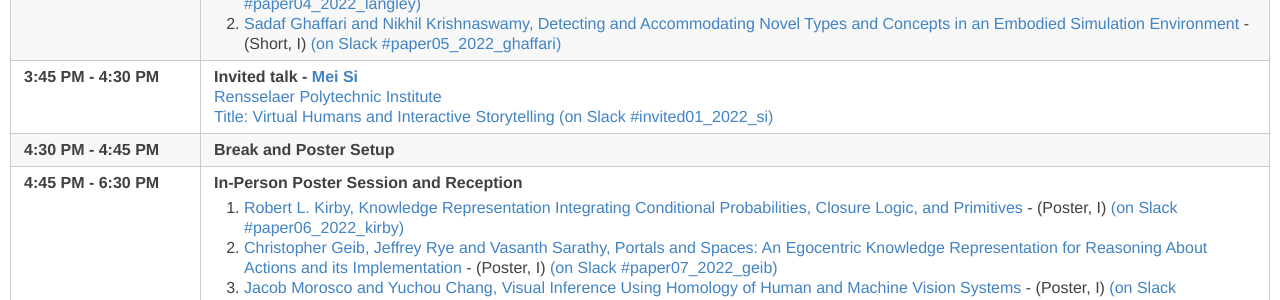
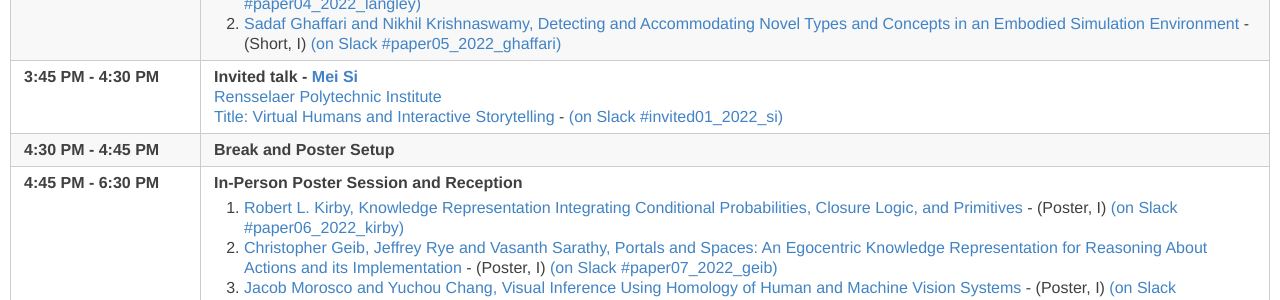
Before and after one commit to AdvancesInCognitiveSystems/acs2022, a Jekyll site: the page built from _days/saturday-day1.md, in a window 1280 px wide. Shown: the part 673-973 px from the top of the page. Built offline with Jekyll 4.4.1, drawn with Linux system fonts in a browser that asks for light colours.

```diff
--- a/_days/saturday-day1.md
+++ b/_days/saturday-day1.md
@@ -85,7 +85,7 @@ Paper PDFs are available by clicking on talk titles. For slides, click on
   <td> <span class="schedtime"> 3:45 PM - 4:30 PM </span></td>
   <td> <b>  Invited talk - <a href="{{site.baseurl}}/speakers/Mei_Si/"> Mei Si</a>   </b><br>
 <a href="https://faculty.rpi.edu/mei-si">Rensselaer Polytechnic Institute</a><br>
-<a href="{{site.baseurl}}/talks/#mei_si">Title: Virtual Humans and Interactive Storytelling</a> <a onClick="goToSlackChannel(38)">(on Slack #invited01_2022_si)</a>
+<a href="{{site.baseurl}}/talks/#mei_si">Title: Virtual Humans and Interactive Storytelling</a> - <a onClick="goToSlackChannel(38)">(on Slack #invited01_2022_si)</a>
 
 <!-- Invited talk example from last year -->
 <!--
```
